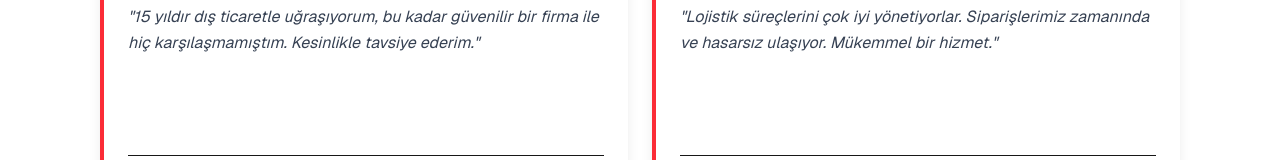
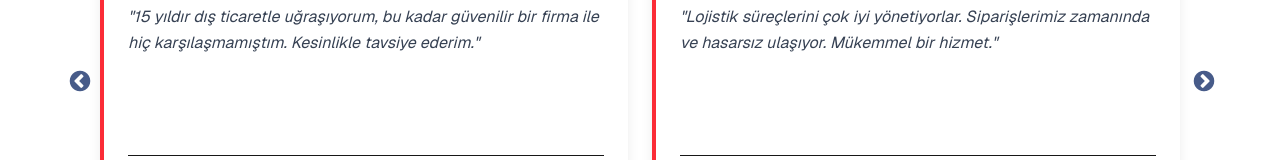
Before and after one commit to bekirbali/Next-YqUnionDeko, a Next.js app: page / in a window 1280 px wide. Shown: the part 2331-2491 px from the top of the page. Built offline with nearby package versions, Linux system fonts and the light colour scheme; no server answers.

Commit message:
Update API endpoints in ContactPage and ContactFormPage for local development. Enhance styling for latest news and testimonials sliders in globals.css.

```diff
--- a/app/contact-form/page.js
+++ b/app/contact-form/page.js
@@ -5,6 +5,9 @@ import { toast } from "react-toastify";
 import { useTranslation } from "react-i18next";
 
 export default function ContactFormPage() {
+  const API_BASE_URL = "https://yqunion.pythonanywhere.com/api";
+  // const API_BASE_URL = "http://localhost:8000/api";
+
   const { t } = useTranslation();
   const [formData, setFormData] = useState({
     name: "",
@@ -92,7 +95,7 @@ export default function ContactFormPage() {
       });
 
       // API'ye gönder
-      const response = await fetch("http://localhost:8000/api/contact/", {
+      const response = await fetch(`${API_BASE_URL}/contact/`, {
         method: "POST",
         body: submitData, // FormData kullanıyoruz, Content-Type header'ı otomatik
       });
--- a/app/contact/page.js
+++ b/app/contact/page.js
@@ -5,6 +5,9 @@ import { toast } from "react-toastify";
 import { useTranslation } from "react-i18next";
 
 export default function ContactPage() {
+  const API_BASE_URL = "https://yqunion.pythonanywhere.com/api";
+  // const API_BASE_URL = "http://localhost:8000/api";
+
   const { t } = useTranslation();
   const [formData, setFormData] = useState({
     name: "",
@@ -92,13 +95,10 @@ export default function ContactPage() {
       });
 
       // API'ye gönder
-      const response = await fetch(
-        "https://yqunion.pythonanywhere.com/api/contact/",
-        {
-          method: "POST",
-          body: submitData, // FormData kullanıyoruz, Content-Type header'ı otomatik
-        }
-      );
+      const response = await fetch(`${API_BASE_URL}/contact/`, {
+        method: "POST",
+        body: submitData, // FormData kullanıyoruz, Content-Type header'ı otomatik
+      });
 
       const result = await response.json();
 
--- a/app/globals.css
+++ b/app/globals.css
@@ -110,6 +110,42 @@ body {
 
 .latest-news-container .slick-dots li.slick-active button:before {
   color: #0a2562;
+}
+
+.latest-news-container .slick-prev {
+  left: -20px;
+}
+
+.latest-news-container .slick-next {
+  right: -20px;
+}
+
+.latest-news-container .slick-prev:before,
+.latest-news-container .slick-next:before {
+  color: #0a2562;
+}
+
+.latest-news-container .slick-prev:hover:before,
+.latest-news-container .slick-next:hover:before {
+  color: #dc143c;
+}
+
+.testimonials-slider-container .slick-prev {
+  left: -20px;
+}
+
+.testimonials-slider-container .slick-next {
+  right: -20px;
+}
+
+.testimonials-slider-container .slick-prev:before,
+.testimonials-slider-container .slick-next:before {
+  color: #0a2562;
+}
+
+.testimonials-slider-container .slick-prev:hover:before,
+.testimonials-slider-container .slick-next:hover:before {
+  color: #dc143c;
 }
 
 .testimonials-slider-container .slick-dots li.slick-active button:before {
```
